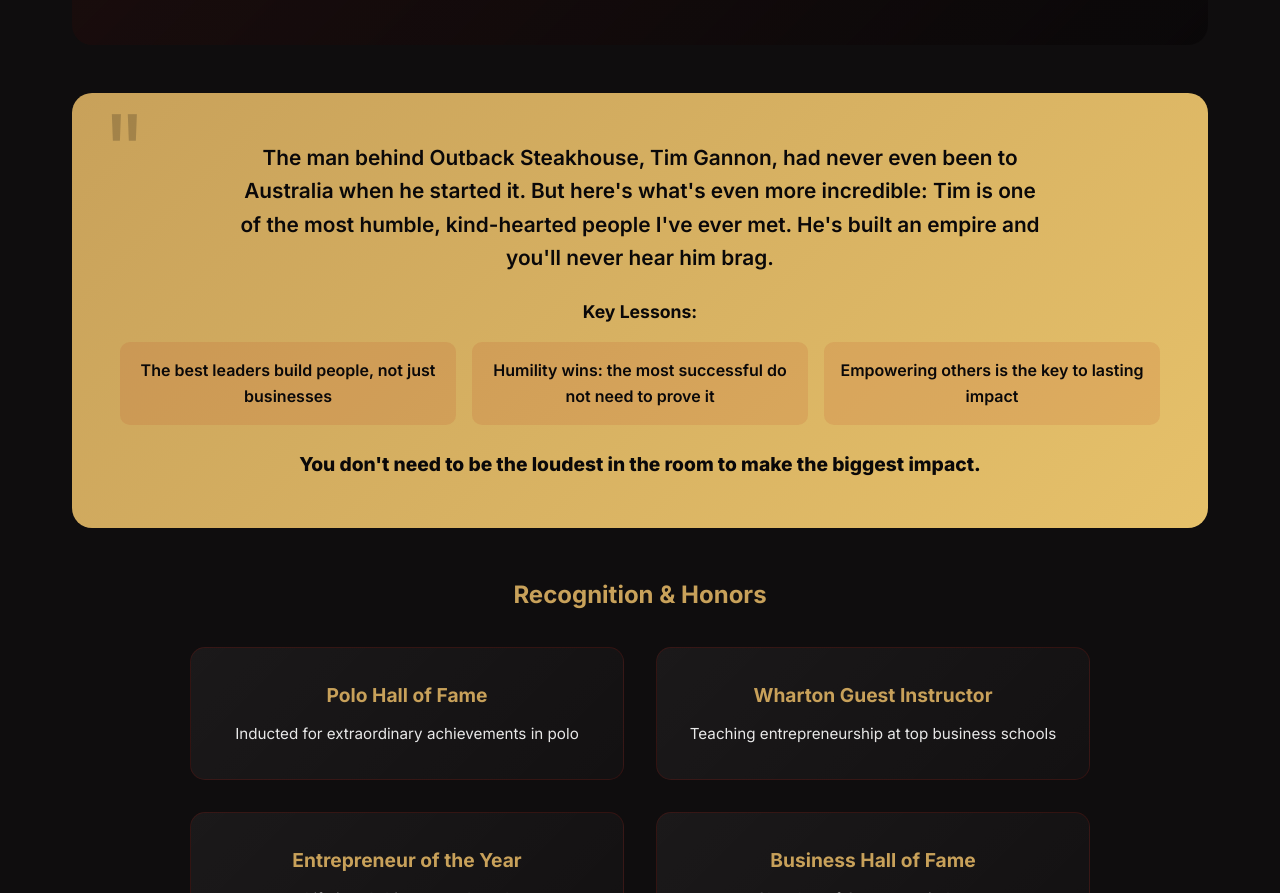
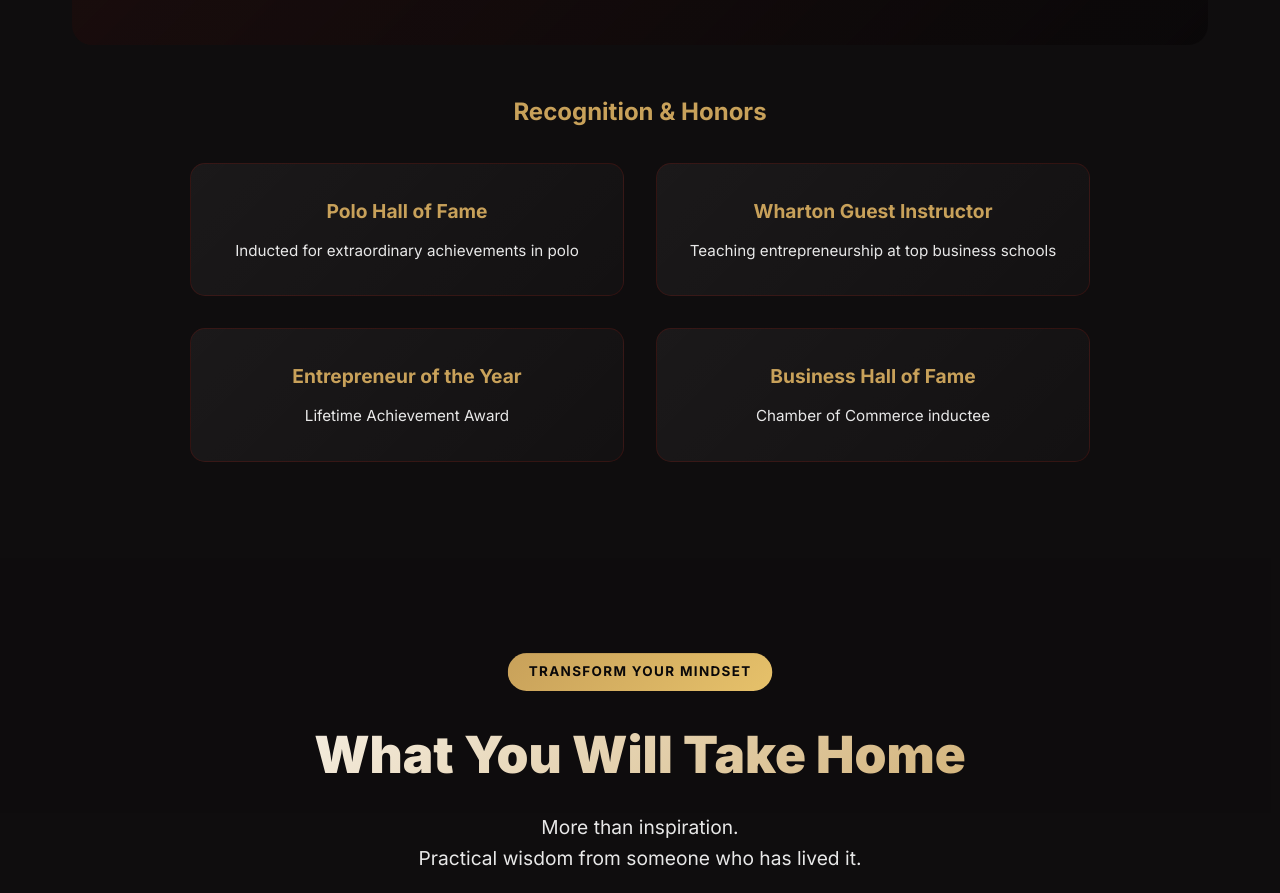
Before and after one commit to DeysonOrtiz/Deyson-com, an Eleventy site: page pages/tim-gannon-live.html in a window 1280 px wide. Shown: the part 6031-6924 px from the top of the page. Built offline with nearby package versions, Linux system fonts and the light colour scheme; Eleventy itself is replaced by a stand-in of ours; files that its build step writes are made by us from their sources.

Commit message:
Updated Tim's page

```diff
--- a/pages/tim-gannon-live.html
+++ b/pages/tim-gannon-live.html
@@ -1414,106 +1414,7 @@
             </div>
           </div>
 
-          <!-- Testimonial -->
-          <div class="animate-on-scroll" style="margin-bottom: 3rem">
-            <div
-              style="
-                background: var(--gradient-gold);
-                border-radius: 20px;
-                padding: 3rem;
-                color: var(--brand-dark);
-                text-align: center;
-                position: relative;
-                overflow: hidden;
-              "
-            >
-              <div
-                style="
-                  font-size: 6rem;
-                  opacity: 0.2;
-                  position: absolute;
-                  top: -20px;
-                  left: 30px;
-                "
-              >
-                "
-              </div>
-              <div style="position: relative; z-index: 2">
-                <p
-                  style="
-                    margin: 0 0 1.5rem 0;
-                    font-size: 1.3rem;
-                    font-weight: 600;
-                    line-height: 1.6;
-                    max-width: 800px;
-                    margin-left: auto;
-                    margin-right: auto;
-                  "
-                >
-                  The man behind Outback Steakhouse, Tim Gannon, had never even
-                  been to Australia when he started it. But here's what's even
-                  more incredible: Tim is one of the most humble, kind-hearted
-                  people I've ever met. He's built an empire and you'll never
-                  hear him brag.
-                </p>
-                <p
-                  style="
-                    margin: 0 0 1rem 0;
-                    font-size: 1.1rem;
-                    font-weight: 700;
-                  "
-                >
-                  Key Lessons:
-                </p>
-                <div
-                  style="
-                    display: grid;
-                    grid-template-columns: repeat(auto-fit, minmax(200px, 1fr));
-                    gap: 1rem;
-                    margin-bottom: 1.5rem;
-                  "
-                >
-                  <div
-                    style="
-                      background: rgba(176, 28, 18, 0.1);
-                      padding: 1rem;
-                      border-radius: 10px;
-                    "
-                  >
-                    <p style="margin: 0; font-weight: 600">
-                      The best leaders build people, not just businesses
-                    </p>
-                  </div>
-                  <div
-                    style="
-                      background: rgba(176, 28, 18, 0.1);
-                      padding: 1rem;
-                      border-radius: 10px;
-                    "
-                  >
-                    <p style="margin: 0; font-weight: 600">
-                      Humility wins: the most successful do not need to prove it
-                    </p>
-                  </div>
-                  <div
-                    style="
-                      background: rgba(176, 28, 18, 0.1);
-                      padding: 1rem;
-                      border-radius: 10px;
-                    "
-                  >
-                    <p style="margin: 0; font-weight: 600">
-                      Empowering others is the key to lasting impact
-                    </p>
-                  </div>
-                </div>
-                <p style="margin: 0; font-size: 1.2rem; font-weight: 800">
-                  You don't need to be the loudest in the room to make the
-                  biggest impact.
-                </p>
-              </div>
-            </div>
-          </div>
+
 
           <!-- Additional Recognition -->
           <div class="animate-on-scroll">
```
